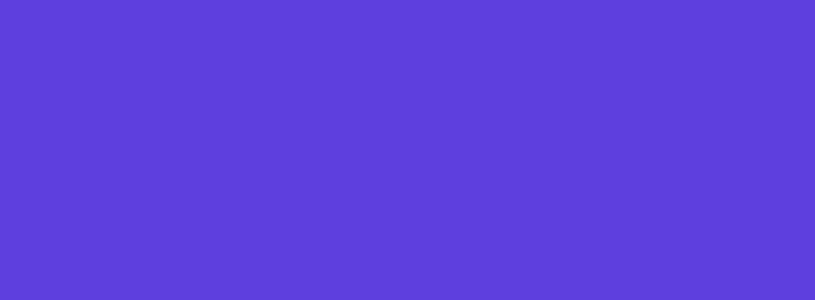
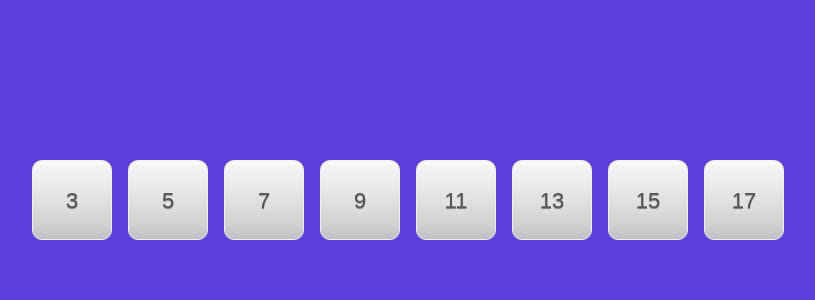
Before and after one commit to lanre-mark/tictactoe, a React app: page / in a window 1280 px wide. Shown: the top 300 px of the page, without its empty margins (216-1031 px from the left). Built offline with nearby package versions, Linux system fonts and the light colour scheme.

Commit message:
setting the initial state for game and first page for user to select size of board

```diff
--- a/src/App.jsx
+++ b/src/App.jsx
@@ -1,4 +1,6 @@
 import React, { Component } from "react";
+// import BoardSize from "./components/BoardSize.jsx";
+import MainContainer from "./containers/MainContainer.jsx";
 
 class App extends Component {
   constructor(props) {
@@ -6,7 +8,11 @@ class App extends Component {
   }
 
   render() {
-    return <div></div>;
+    return (
+      <div>
+        <MainContainer />
+      </div>
+    );
   }
 }
 
--- a/src/components/BoardSize.jsx
+++ b/src/components/BoardSize.jsx
@@ -1,33 +1,24 @@
 import React from "react";
 
 const BoardSize = (props) => {
+  console.log("BoardSize Props::", props);
+  const availableSizes = [3, 5, 7, 9, 11, 13, 15, 17];
   return (
     // <div id="boardsizecontrol">
-    <div class="keys">
-      <div data-key="65" class="key__button">
-        3
-      </div>
-      <div data-key="65" class="key__button">
-        5
-      </div>
-      <div data-key="65" class="key__button">
-        7
-      </div>
-      <div data-key="65" class="key__button">
-        9
-      </div>
-      <div data-key="65" class="key__button">
-        11
-      </div>
-      <div data-key="65" class="key__button">
-        13
-      </div>
-      <div data-key="65" class="key__button">
-        15
-      </div>
-      <div data-key="65" class="key__button">
-        17
-      </div>
+    <div className="keys">
+      {availableSizes.map((sz, ndx) => (
+        <div
+          key={ndx}
+          data-key="65"
+          data-value={sz}
+          className="key__button"
+          onClick={(e) => {
+            alert("youClickedMe @ 3!");
+          }}
+        >
+          {sz}
+        </div>
+      ))}
     </div>
     // </div>
   );
--- a/src/containers/GameContainer.jsx
+++ b/src/containers/GameContainer.jsx
@@ -3,11 +3,11 @@ import { connect } from "react-redux";
 
 const mapStateToProps = (state) => {
   return {
-    gameBoardSize: state.gameBoardSize,
-    gameSessionOver: state.gameOver,
-    gameSessionIsADraw: state.drawGame,
-    gameSessionPlayer: state.currentPlayer,
-    gameSessionState: state.spaces,
+    gameBoardSize: state.game.size,
+    gameSessionOver: state.game.gameOver,
+    gameSessionIsADraw: state.game.drawGame,
+    gameSessionPlayer: state.game.currentPlayer,
+    gameSessionState: state.game.spaces,
   };
 };
 
--- a/src/containers/MainContainer.jsx
+++ b/src/containers/MainContainer.jsx
@@ -5,30 +5,29 @@ import GameContainer from "./GameContainer.jsx";
 
 const mapStateToProps = (state) => {
   return {
-    gameBoardSize: state.gameBoardSize,
+    gameBoardSize: state.game.size,
   };
 };
 
 const mapDispatchToProps = (dispatch) => {
   // dispatch the action of board size selection
+  // return dispatch();
 };
 
 class MainContainer extends Component {
   constructor(props) {
     super(props);
-    console.log(props);
-    // console.log(this.props);
+    console.log("props::", props);
   }
 
   render() {
     return (
       <div className="game">
-        <h1 id="header">MegaMarket Loyalty Cards</h1>
         <BoardChoice />
-        <GameContainer />
+        {/* <GameContainer /> */}
       </div>
     );
   }
 }
 
-export default connect(mapStateToProps, mapDispatchToProps)(MainContainer);
+export default connect(mapStateToProps)(MainContainer); //mapDispatchToProps
--- a/src/style.css
+++ b/src/style.css
@@ -19,8 +19,8 @@ body {
 }
 
 .game {
-  width: 600px;
-  height: 600px;
+  width: 95%;
+  height: 95%;
   position: relative;
 }
 
```
